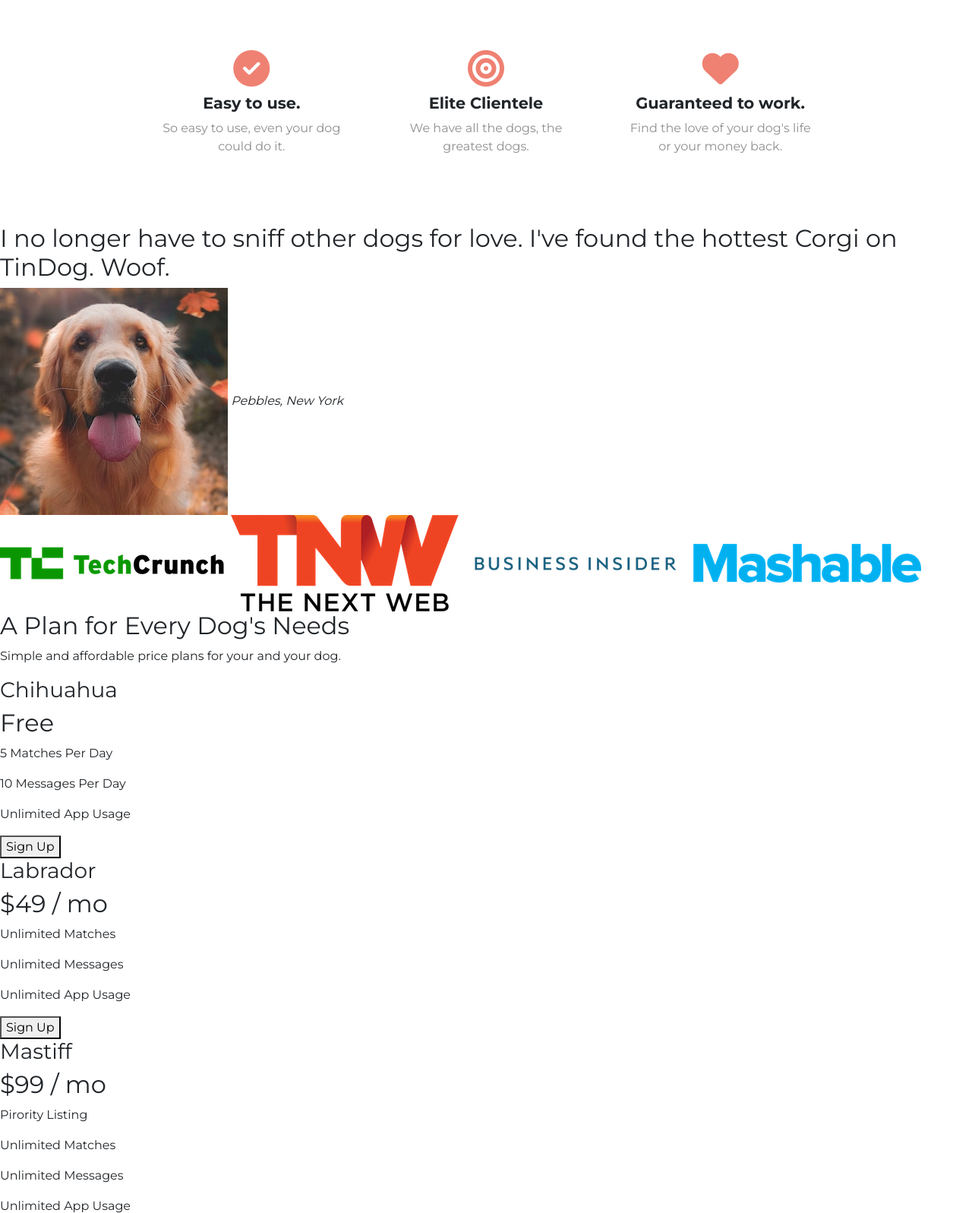
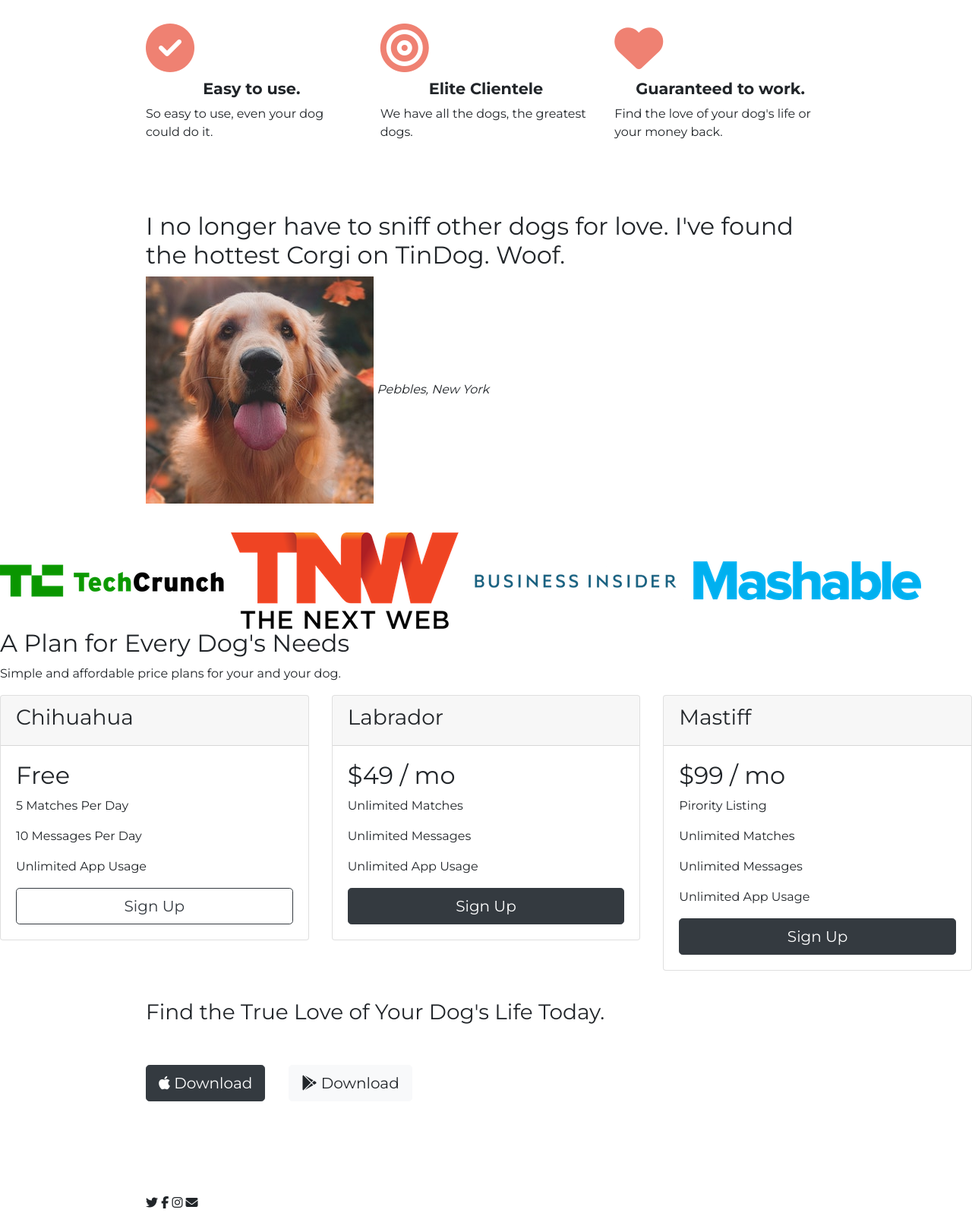
Before and after one commit to chriskalo/Tindog, a plain HTML site: page index.html in a window 1280 px wide. Shown: the part 820-2417 px from the top of the page at 76% size. Drawn offline with nearby package versions, Linux system fonts and the light colour scheme.

Commit message:
Update index.html

```diff
--- a/index.html
+++ b/index.html
@@ -23,7 +23,7 @@
 
 <body>
 
-  <section id="title">
+  <section class="colored-section" id="title">
 
     <div class="container-fluid">
 
@@ -37,13 +37,13 @@
         <div class="collapse navbar-collapse" id="navbarSupportedContent">
           <ul class="navbar-nav ml-auto">
             <li class="nav-item">
-              <a class="nav-link" href="">Contact</a>
+              <a class="nav-link" href="#footer">Contact</a>
             </li>
             <li class="nav-item">
-              <a class="nav-link" href="">Pricing</a>
+              <a class="nav-link" href="#pricing">Pricing</a>
             </li>
             <li class="nav-item">
-              <a class="nav-link" href="">Download</a>
+              <a class="nav-link" href="#cta">Download</a>
             </li>
           </ul>
         </div>
@@ -54,7 +54,7 @@
       <!-- Title -->
       <div class="row">
         <div class="col-lg-6">
-          <h1>Meet new and interesting dogs nearby.</h1>
+          <h1 class="big-heading">Meet new and interesting dogs nearby.</h1>
           <button type="button" class="btn btn-dark btn-lg download-button"><i class="fab fa-apple"></i> Download</button>
           <button type="button" class="btn btn-outline-light btn-lg download-button"><i class="fab fa-google-play"></i> Download</button>
         </div>
@@ -69,112 +69,161 @@
 
   <!-- Features -->
 
-  <section id="features">
+  <section class="white-section" id="features">
 
   <div class="container-fluid">
-
     <div class="row">
-        <div class="col-lg-4 padding-features">
-          <i class="fas fa-check-circle icon"></i>
+      <div class="col-lg-4 feature-box">
+        <i class="fas fa-check-circle icon fa-4x"></i>
         <h3 class="feature-title">Easy to use.</h3>
-          <p class="feature-text">So easy to use, even your dog could do it.</p>
+        <p>So easy to use, even your dog could do it.</p>
       </div>
 
-        <div class="col-lg-4 padding-features">
-          <i class="fas fa-bullseye icon"></i>
+      <div class="col-lg-4 feature-box">
+        <i class="fas fa-bullseye icon fa-4x"></i>
         <h3 class="feature-title">Elite Clientele</h3>
-          <p class="feature-text">We have all the dogs, the greatest dogs.</p>
+        <p>We have all the dogs, the greatest dogs.</p>
       </div>
 
-        <div class="col-lg-4 padding-features">
-          <i class="fas fa-heart icon"></i>
+      <div class="col-lg-4 feature-box">
+        <i class="fas fa-heart icon fa-4x"></i>
         <h3 class="feature-title">Guaranteed to work.</h3>
-          <p class="feature-text">Find the love of your dog's life or your money back.</p>
+        <p>Find the love of your dog's life or your money back.</p>
+      </div>
     </div>
   </div>
 
-    </div>
+
+
 
   </section>
 
 
   <!-- Testimonials -->
 
-  <section id="testimonials">
+  <section class="colored-section" id="testimonials">
 
-    <h2>I no longer have to sniff other dogs for love. I've found the hottest Corgi on TinDog. Woof.</h2>
-    <img src="images/dog-img.jpg" alt="dog-profile">
+    <div id="testimonial-carousel" class="carousel slide" data-ride="false">
+      <div class="carousel-inner">
+        <div class="carousel-item active container-fluid">
+          <h2 class="testimonial-text">I no longer have to sniff other dogs for love. I've found the hottest Corgi on TinDog. Woof.</h2>
+          <img class="testimonial-image" src="images/dog-img.jpg" alt="dog-profile">
           <em>Pebbles, New York</em>
+        </div>
+        <div class="carousel-item container-fluid">
+          <h2 class="testimonial-text">My dog used to be so lonely, but with TinDog's help, they've found the love of their life. I think.</h2>
+          <img class="testimonial-image" src="images/lady-img.jpg" alt="lady-profile">
+          <em>Beverly, Illinois</em>
+        </div>
+      </div>
+      <a class="carousel-control-prev" href="#testimonial-carousel" role="button" data-slide="prev">
+        <span class="carousel-control-prev-icon"></span>
+      </a>
+      <a class="carousel-control-next" href="#testimonial-carousel" role="button" data-slide="next">
+        <span class="carousel-control-next-icon"></span>
+      </a>
+    </div>
+  </section>
 
-    <!-- <h2 class="testimonial-text">My dog used to be so lonely, but with TinDog's help, they've found the love of their life. I think.</h2>
-    <img class="testimonial-image" src="images/lady-img.jpg" alt="lady-profile">
-    <em>Beverly, Illinois</em> -->
-
-  </section>
 
 
   <!-- Press -->
 
-  <section id="press">
-    <img src="images/techcrunch.png" alt="tc-logo">
-    <img src="images/tnw.png" alt="tnw-logo">
-    <img src="images/bizinsider.png" alt="biz-insider-logo">
-    <img src="images/mashable.png" alt="mashable-logo">
+  <section class="colored-section" id="press">
+    <img class="press-logo" src="images/techcrunch.png" alt="tc-logo">
+    <img class="press-logo" src="images/tnw.png" alt="tnw-logo">
+    <img class="press-logo" src="images/bizinsider.png" alt="biz-insider-logo">
+    <img class="press-logo" src="images/mashable.png" alt="mashable-logo">
 
   </section>
 
 
   <!-- Pricing -->
 
-  <section id="pricing">
+  <section class="white-section"id="pricing">
 
-    <h2>A Plan for Every Dog's Needs</h2>
+    <h2 class="section-heading">A Plan for Every Dog's Needs</h2>
     <p>Simple and affordable price plans for your and your dog.</p>
 
 
-    <h3>Chihuahua</h3>
-    <h2>Free</h2>
+
+    <div class="row">
+      <div class="pricing-column col-lg-4 col-md-6">
+        <div class="card">
+          <div class="card-header">
+            <h3 class="pricing-title">Chihuahua</h3>
+          </div>
+          <div class="card-body">
+            <h2 class="price-text">Free</h2>
             <p>5 Matches Per Day</p>
             <p>10 Messages Per Day</p>
             <p>Unlimited App Usage</p>
-    <button type="button">Sign Up</button>
+            <button type="button" class="btn btn-outline-dark btn-lg btn-block">Sign Up</button>
+          </div>
+        </div>
+      </div>
 
-
-    <h3>Labrador</h3>
-    <h2>$49 / mo</h2>
+      <div class="pricing-column col-lg-4 col-md-6">
+        <div class="card">
+          <div class="card-header">
+            <h3 class="pricing-title">Labrador</h3>
+          </div>
+          <div class="card-body">
+            <h2 class="price-text">$49 / mo</h2>
             <p>Unlimited Matches</p>
             <p>Unlimited Messages</p>
             <p>Unlimited App Usage</p>
-    <button type="button">Sign Up</button>
+            <button type="button" class="btn btn-dark btn-lg btn-block">Sign Up</button>
+          </div>
+        </div>
+      </div>
 
-
-    <h3>Mastiff</h3>
-    <h2>$99 / mo</h2>
+      <div class="pricing-column col-lg-4 col-md-6">
+        <div class="card">
+          <div class="card-header">
+            <h3 class="pricing-title">Mastiff</h3>
+          </div>
+          <div class="card-body">
+            <h2 class="price-text">$99 / mo</h2>
             <p>Pirority Listing</p>
             <p>Unlimited Matches</p>
             <p>Unlimited Messages</p>
             <p>Unlimited App Usage</p>
-    <button type="button">Sign Up</button>
+            <button type="button" class="btn btn-dark btn-lg btn-block">Sign Up</button>
+          </div>
+        </div>
 
+      </div>
+
+
+
+    </div>
   </section>
 
 
   <!-- Call to Action -->
 
-  <section id="cta">
+  <section class="colored-section" id="cta">
 
-    <h3>Find the True Love of Your Dog's Life Today.</h3>
-    <button type="button">Download</button>
-    <button type="button">Download</button>
+    <div class="container-fluid">
+      <h3 class="cta-header">Find the True Love of Your Dog's Life Today.</h3>
+      <button type="button" class="btn btn-dark btn-lg download-button"><i class="fab fa-apple"></i> Download</button>
+      <button type="button" class="btn btn-light btn-lg download-button"><i class="fab fa-google-play"></i> Download</button>
+    </div>
 
   </section>
 
 
   <!-- Footer -->
 
-  <footer id="footer">
-
-    <p>© Copyright 2018 TinDog</p>
+  <footer class="white-section" id="footer">
+    <div class="container-fluid">
+      <i class="fab fa-twitter icon-footer"></i>
+      <i class="fab fa-facebook-f icon-footer"></i>
+      <i class="fab fa-instagram icon-footer"></i>
+      <i class="fas fa-envelope icon-footer"></i>
+      <p>© Copyright 2020 TinDog</p>
+    </div>
 
   </footer>
 
```
Lines whose indentation alone changed are shown as unchanged.
